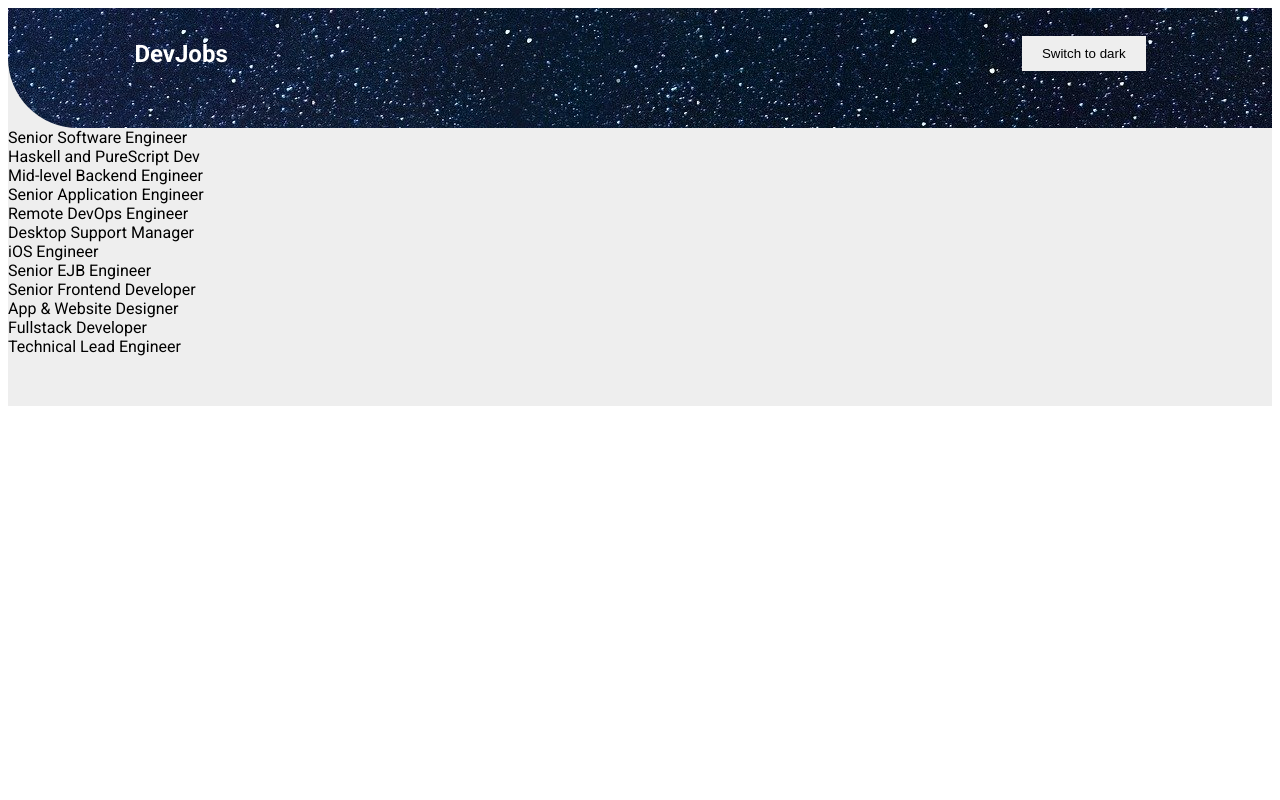
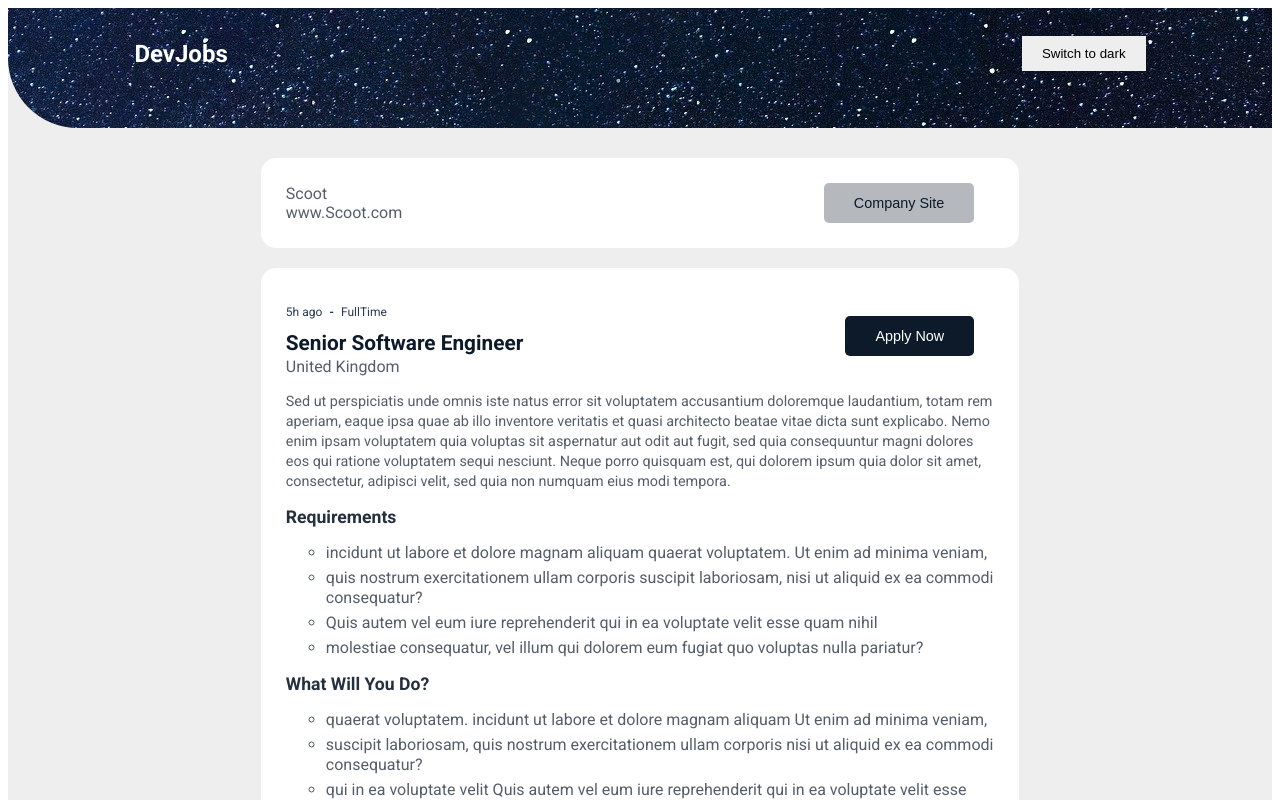
Before and after one commit to zillur-rgb/Job-Board, a React (Create React App) app: page /1 in a window 1280 px wide. Shown: the top 800 px of the page. Built offline with nearby package versions, Linux system fonts and the light colour scheme.

Commit message:
Single Page Complete and Routing

```diff
--- a/src/App.js
+++ b/src/App.js
@@ -7,8 +7,8 @@ import { Wrapper } from "./App.style";
 function App() {
   return (
     <Wrapper>
-      <Header />
       <BrowserRouter>
+        <Header />
         <Routes>
           <Route path="/" element={<Homepage />} />
           <Route path="/:id" element={<SingleJob />} />
--- /dev/null
+++ b/src/Components/Button/Button.jsx
@@ -0,0 +1,12 @@
+import React from "react";
+import { Button } from "./Button.style";
+
+const ButtonComponent = ({ bg, color, text }) => {
+  return (
+    <Button bg={bg} color={color}>
+      {text}
+    </Button>
+  );
+};
+
+export default ButtonComponent;
--- /dev/null
+++ b/src/Components/Button/Button.style.js
@@ -0,0 +1,17 @@
+import styled from "styled-components";
+
+export const Button = styled.button`
+  padding: 12px 30px;
+  margin: 0 20px;
+  cursor: pointer;
+  background-color: ${(props) => props.bg};
+  color: ${(props) => props.color};
+  outline: none;
+  border: none;
+  border-radius: 5px;
+  font-size: 0.9rem;
+
+  :hover {
+    opacity: 0.9;
+  }
+`;
--- a/src/Components/Header/Header.jsx
+++ b/src/Components/Header/Header.jsx
@@ -3,6 +3,7 @@ import {
   ModeButton,
   HeaderContainer,
   HeaderPreContainer,
+  AllLinks,
 } from "./Header.style";
 
 const Header = () => {
@@ -13,7 +14,9 @@ const Header = () => {
   return (
     <HeaderPreContainer>
       <HeaderContainer>
-        <h4 style={{ fontSize: "1.5rem", color: "#fff" }}>DevJobs</h4>
+        <AllLinks to={"/"}>
+          <h4 style={{ fontSize: "1.5rem", color: "#fff" }}>DevJobs</h4>
+        </AllLinks>
         <ModeButton onClick={toggleDark}>
           Switch to {dark ? "light" : "dark"}
         </ModeButton>
--- a/src/Components/Header/Header.style.js
+++ b/src/Components/Header/Header.style.js
@@ -1,5 +1,5 @@
 import styled from "styled-components";
-
+import { Link } from "react-router-dom";
 export const HeaderPreContainer = styled.div`
   height: 120px;
   background-image: url("Background.jpg");
@@ -20,3 +20,7 @@ export const ModeButton = styled.button`
   border: none;
   cursor: pointer;
 `;
+
+export const AllLinks = styled(Link)`
+  text-decoration: none;
+`;
--- a/src/Components/SearchBar/SearchBar.jsx
+++ b/src/Components/SearchBar/SearchBar.jsx
@@ -1,4 +1,5 @@
 import React from "react";
+import ButtonComponent from "../Button/Button";
 import { InputForm, SearchContainer, SubmitBtn } from "./SearchBar.style";
 
 const SearchBar = ({
@@ -47,7 +48,7 @@ const SearchBar = ({
         Fulltime Only
       </label>
 
-      <SubmitBtn>Search</SubmitBtn>
+      <ButtonComponent bg="#0c1a2a" color="#eee" text="Search" />
     </SearchContainer>
   );
 };
--- a/src/Pages/SingleJob/SingleJob.jsx
+++ b/src/Pages/SingleJob/SingleJob.jsx
@@ -1,9 +1,17 @@
 import axios from "axios";
 import { useEffect, useState } from "react";
 import { useParams } from "react-router-dom";
+import ButtonComponent from "../../Components/Button/Button";
+import {
+  About,
+  Description,
+  Info,
+  MainDiv,
+  SingleTextDiv,
+} from "./SingleJob.style";
 
 const SingleJob = () => {
-  const [jobs, setJobs] = useState([]);
+  const [jobs, setJobs] = useState([]) || [];
   const params = useParams();
 
   useEffect(() => {
@@ -12,19 +20,120 @@ const SingleJob = () => {
     });
   }, []);
 
-  console.log(typeof params.id);
+  const singleJob = jobs?.find((job) => +params.id === job.id);
 
-  const singleJob = jobs.find((job) => job.id === +params.id);
-
-  console.log(singleJob);
+  if (singleJob) {
+    console.log(singleJob);
+  }
 
   return (
     <div>
-      {jobs.map((job) => (
-        <div key={job.id}>{job.title}</div>
-      ))}
+      {singleJob && (
+        <MainDiv>
+          <About>
+            <div>
+              {singleJob.company} <br />
+              <a
+                href="www.google.com"
+                target="_blank"
+                style={{
+                  textDecoration: "none",
+                  color: "rgba(12, 26, 42, 0.7)",
+                }}
+              >
+                www.{singleJob.company}.com
+              </a>
+            </div>
+            <ButtonComponent
+              bg="rgba(12, 26, 42, 0.3)"
+              color="rgb(12, 26, 42)"
+              text="Company Site"
+            />
+          </About>
+
+          <Info>
+            <div>
+              <div
+                style={{
+                  display: "flex",
+                  alignItems: "center",
+                  justifyContent: "space-between",
+                }}
+              >
+                <div>
+                  <SingleTextDiv>
+                    <p>{singleJob.posted} ago</p>
+                    <div>
+                      <b>-</b>
+                    </div>
+                    <p>{singleJob.jobtype}</p>
+                  </SingleTextDiv>
+
+                  <p
+                    style={{
+                      fontSize: "1.3rem",
+                      fontWeight: "bold",
+                      margin: "0px",
+                      color: "rgb(12, 26, 42)",
+                    }}
+                  >
+                    {singleJob.title}
+                  </p>
+                  <p
+                    style={{
+                      fontSize: "1rem",
+                      margin: "2px 0",
+                      color: "rgba(12, 26, 42, 0.7)",
+                    }}
+                  >
+                    {singleJob.country}
+                  </p>
+                </div>
+                <ButtonComponent bg="#0c1a2a" color="#fff" text="Apply Now" />
+              </div>
+            </div>
+
+            <div className="job-description">
+              <p
+                style={{
+                  color: "rgba(12, 26, 42, 0.7)",
+                  fontSize: ".9rem",
+                  lineHeight: "20px",
+                }}
+              >
+                {singleJob.intro}
+              </p>
+            </div>
+
+            <Description>
+              <h1>Requirements</h1>
+              <ul>
+                {singleJob.requirements.map((requ) => (
+                  <li key={requ.id}>{requ.text}</li>
+                ))}
+              </ul>
+            </Description>
+
+            <Description>
+              <h1>What Will You Do?</h1>
+              <ul>
+                {singleJob.task.map((res) => (
+                  <li key={res.id}>{res.text}</li>
+                ))}
+              </ul>
+            </Description>
+          </Info>
+
+          <About>
+            <div style={{ color: "rgba(12, 26, 42, 0.7)" }}>
+              {singleJob.title}
+              <p style={{ margin: "5px 0" }}>{singleJob.company}</p>
+            </div>
+            <ButtonComponent bg="#0C1A2A" color="#fff" text="Apply Now" />
+          </About>
+        </MainDiv>
+      )}
     </div>
   );
 };
-
 export default SingleJob;
--- a/src/Pages/SingleJob/SingleJob.style.js
+++ b/src/Pages/SingleJob/SingleJob.style.js
@@ -0,0 +1,52 @@
+import styled from "styled-components";
+
+export const MainDiv = styled.div`
+  margin: 30px 20%;
+`;
+
+export const About = styled.div`
+  display: flex;
+  align-items: center;
+  justify-content: space-between;
+  background-color: #fff;
+  padding: 25px;
+  border-radius: 15px;
+  margin: 20px 0;
+  color: rgba(12, 26, 42, 0.7);
+`;
+
+export const Info = styled.div`
+  padding: 25px;
+  margin: 10px 0;
+  background-color: #fff;
+  border-radius: 15px;
+`;
+
+export const SingleTextDiv = styled.div`
+  display: flex;
+  align-items: center;
+  color: #263b54;
+  font-size: 0.75rem;
+  margin: 0px;
+  div {
+    margin: 0 7px;
+  }
+`;
+
+export const Description = styled.div`
+  h1 {
+    font-size: 1.1rem;
+    color: rgba(12, 26, 42, 0.9);
+  }
+
+  ul {
+    list-style: circle;
+  }
+
+  li {
+    font-size: 1rem;
+    line-height: 20px;
+    color: rgba(12, 26, 42, 0.7);
+    margin: 5px 0;
+  }
+`;
```
